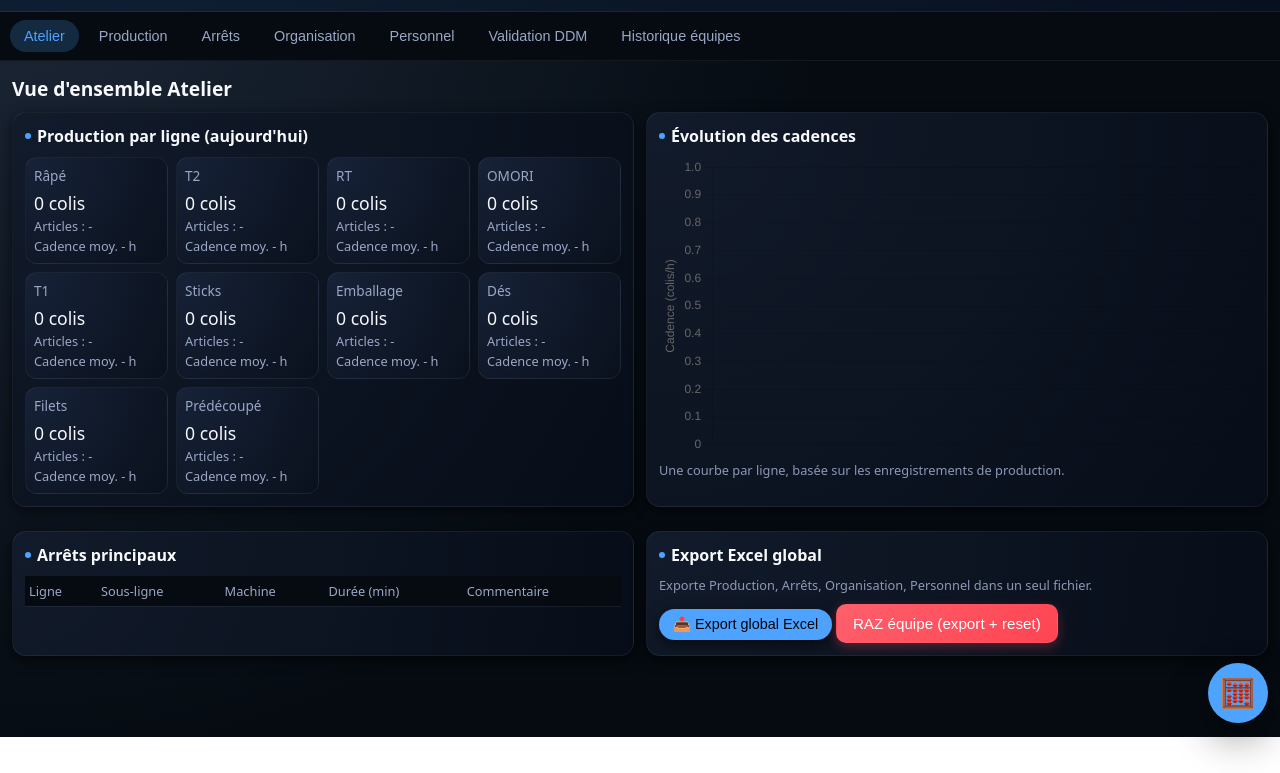
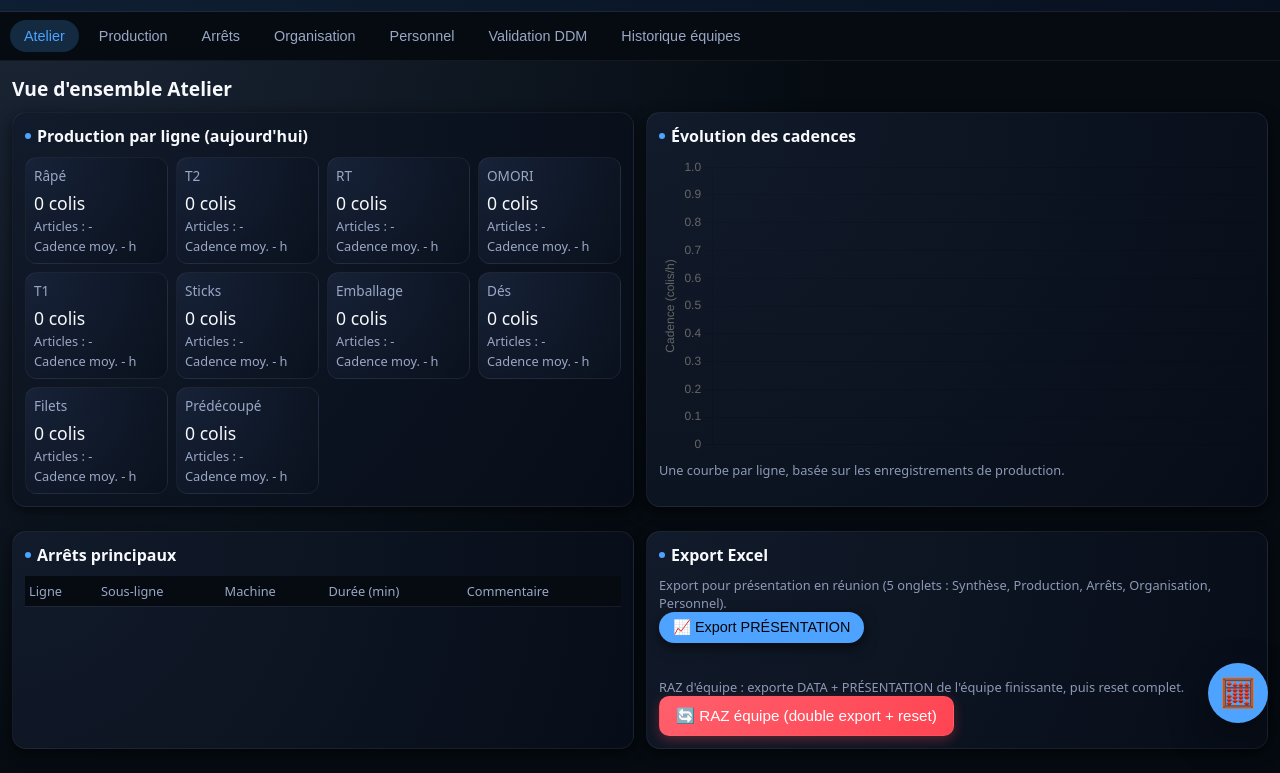
Before and after one commit to gregoirebourgeais-arch/Version2, a plain HTML site: page index.html in a window 1280 px wide. Shown: the part 63-836 px from the top of the page. Before the commit the page ends 800 px from the top, so only its background shows below. Drawn offline with nearby package versions, Linux system fonts and the light colour scheme.

Commit message:
Update index.html

```diff
--- a/index.html
+++ b/index.html
@@ -93,15 +93,21 @@
         </div>
 
         <div class="card">
-          <h3>Export Excel global</h3>
+          <h3>Export Excel</h3>
           <p class="helper-text">
-            Exporte Production, Arrêts, Organisation, Personnel dans un seul fichier.
+            Export pour présentation en réunion (5 onglets : Synthèse, Production, Arrêts, Organisation, Personnel).
           </p>
 
-          <button id="exportGlobalBtn" class="primary-btn">📤 Export global Excel</button>
+          <button id="exportPresentationBtn" class="primary-btn" style="margin-bottom: 15px;">
+            📈 Export PRÉSENTATION
+          </button>
 
-          <button id="razBtn" class="danger-btn" style="margin-top:10px;">
-            RAZ équipe (export + reset)
+          <p class="helper-text" style="margin-top: 20px;">
+            RAZ d'équipe : exporte DATA + PRÉSENTATION de l'équipe finissante, puis reset complet.
+          </p>
+
+          <button id="razBtn" class="danger-btn">
+            🔄 RAZ équipe (double export + reset)
           </button>
         </div>
       </div>
```
